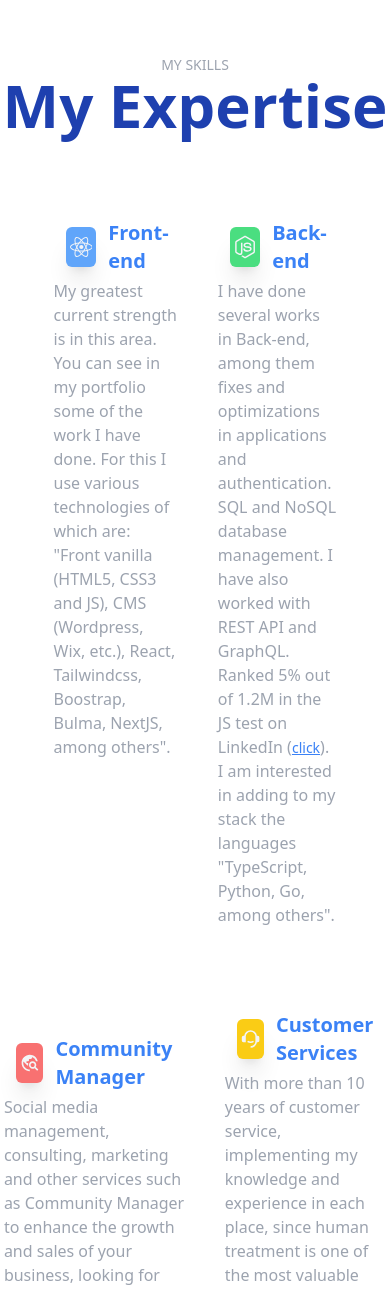
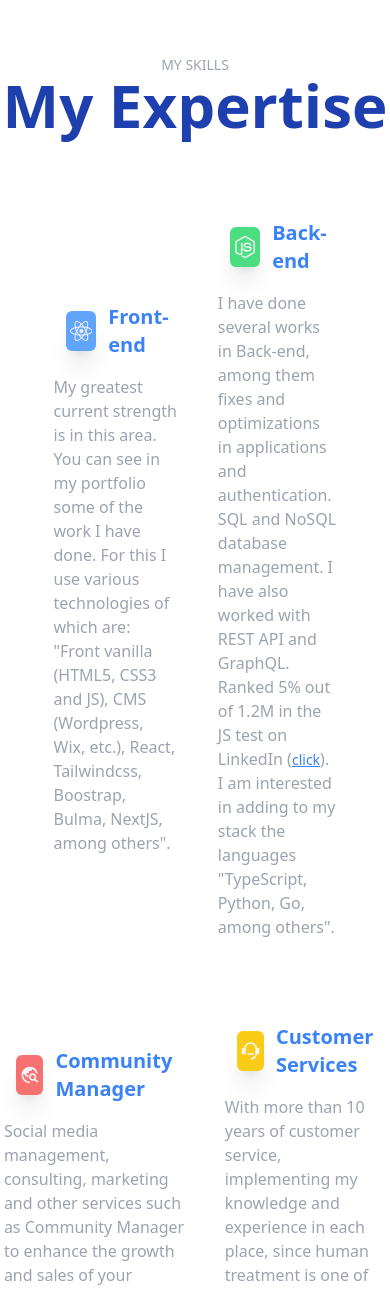
Before and after one commit to Jyro77/next-portfolio, a Next.js app: page /services in a window 390 px wide. Shown: the part 105-1396 px from the top of the page. Built offline with nearby package versions, Linux system fonts and the light colour scheme.

Commit message:
some fixes

```diff
--- a/pages/services.js
+++ b/pages/services.js
@@ -14,7 +14,7 @@ function services() {
                 </h1>
                 <div className='flex justify-items-start items-center mx-40 gap-10 mt-20 content-start'>
                     <div className='flex flex-col justify-center items-center'>
-                        <div className='flex justify-center items-center cursor-pointer'>
+                        <div className='flex justify-center items-center cursor-pointer mb-3'>
                             <FaReact className='w-10 h-10 bg-blue-400 text-gray-100 m-3 p-1 shadow-xl rounded-md' />
                             <h2 className='text-xl text-blue-500 font-semibold'>
                                 Front-end
@@ -27,16 +27,10 @@ function services() {
                             are: {`"`}Front vanilla (HTML5, CSS3 and JS), CMS
                             (Wordpress, Wix, etc.), React, Tailwindcss,
                             Boostrap, Bulma, NextJS, among others{`"`}.
-                            <span className='text-white md:hidden block'>
-                                I am interested in adding to my stack the
-                                languages {`"`}TypeScript, Python, Go, among
-                                others
-                                {`"`}
-                            </span>
                         </p>
                     </div>
                     <div className='flex flex-col justify-center items-center'>
-                        <div className='flex justify-center items-center cursor-pointer'>
+                        <div className='flex justify-center items-center cursor-pointer mb-3'>
                             <GrNode className='w-10 h-10 bg-green-400 text-gray-100 m-3 p-1 shadow-xl rounded-md' />
                             <h2 className='text-xl text-blue-500 font-semibold'>
                                 Back-end
@@ -63,7 +57,7 @@ function services() {
                 </div>
                 <div className='flex justify-items-start items-center mx-40 gap-10 mt-20'>
                     <div className='flex flex-col justify-center items-center'>
-                        <div className='flex justify-center items-center cursor-pointer'>
+                        <div className='flex justify-center items-center cursor-pointer mb-3'>
                             <MdOutlineTravelExplore className='w-10 h-10 bg-red-400 text-gray-100 m-3 p-1 shadow-xl rounded-md' />
                             <h2 className='text-xl text-blue-500 font-semibold'>
                                 Community Manager
@@ -77,7 +71,7 @@ function services() {
                         </p>
                     </div>
                     <div className='flex flex-col justify-center items-center'>
-                        <div className='flex justify-center items-center cursor-pointer'>
+                        <div className='flex justify-center items-center cursor-pointer mb-3'>
                             <RiCustomerService2Fill className='w-10 h-10 bg-yellow-400 text-gray-100 m-3 p-1 shadow-xl rounded-md' />
                             <h2 className='text-xl text-blue-500 font-semibold'>
                                 Customer Services
```
